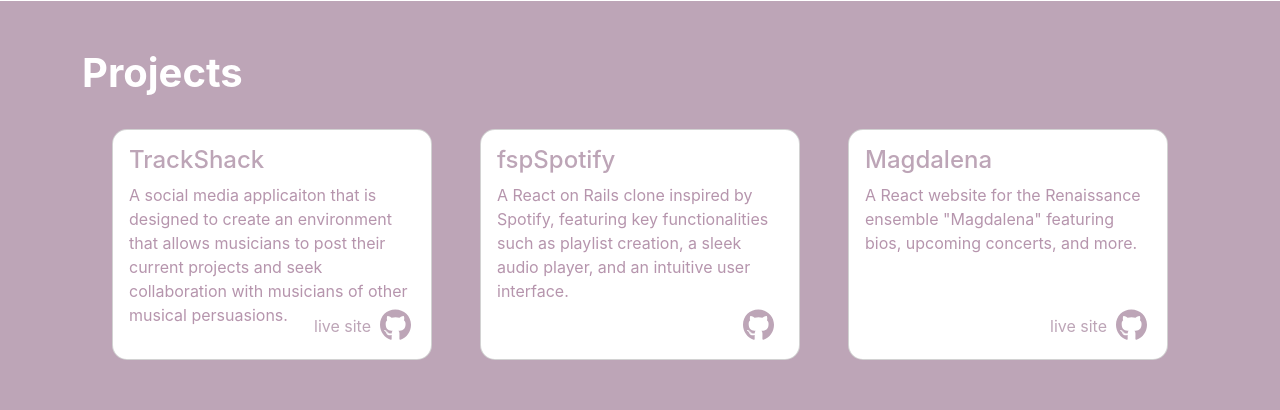
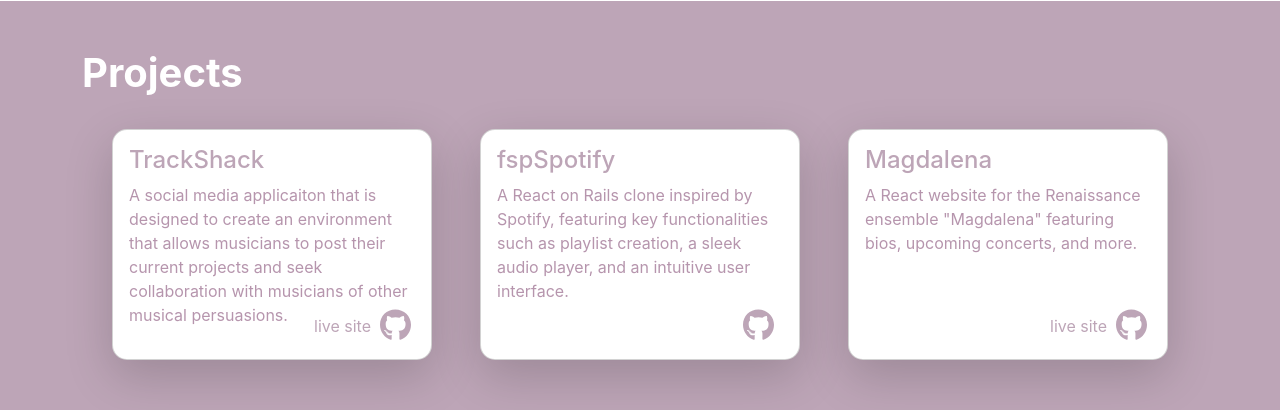
Before and after one commit to csmanel/portfolio, a Next.js app: page / in a window 1280 px wide. Shown: the part 860-1270 px from the top of the page. Built offline with nearby package versions, Linux system fonts and the light colour scheme.

Commit message:
small style edits

```diff
--- a/components/Work.js
+++ b/components/Work.js
@@ -46,7 +46,7 @@ export const Music = ({ title, cards }) => {
 export const Card = ({ title, description, link, icons }) => {
   return (
     <div
-      className="card py-3 px-3 mx-sm-4 my-4 card-work"
+      className="card py-3 px-3 mx-sm-4 my-4 card-work shadow-lg "
       style={{ width: '20rem' }}
     >
       <h4 className="text-primary">{title}</h4>
@@ -62,7 +62,7 @@ export const Card = ({ title, description, link, icons }) => {
             <Link key={index} href={value.link}>
               <a target="_blank" rel="noreferrer">
                 <FontAwesomeIcon
-                  className="icon-style mx-1"
+                  className="icon-style mx-1 "
                   icon={value.icon}
                   size="2x"
                 />
```
Also changed, not shown: pages/links.js (+11 -6 lines).
